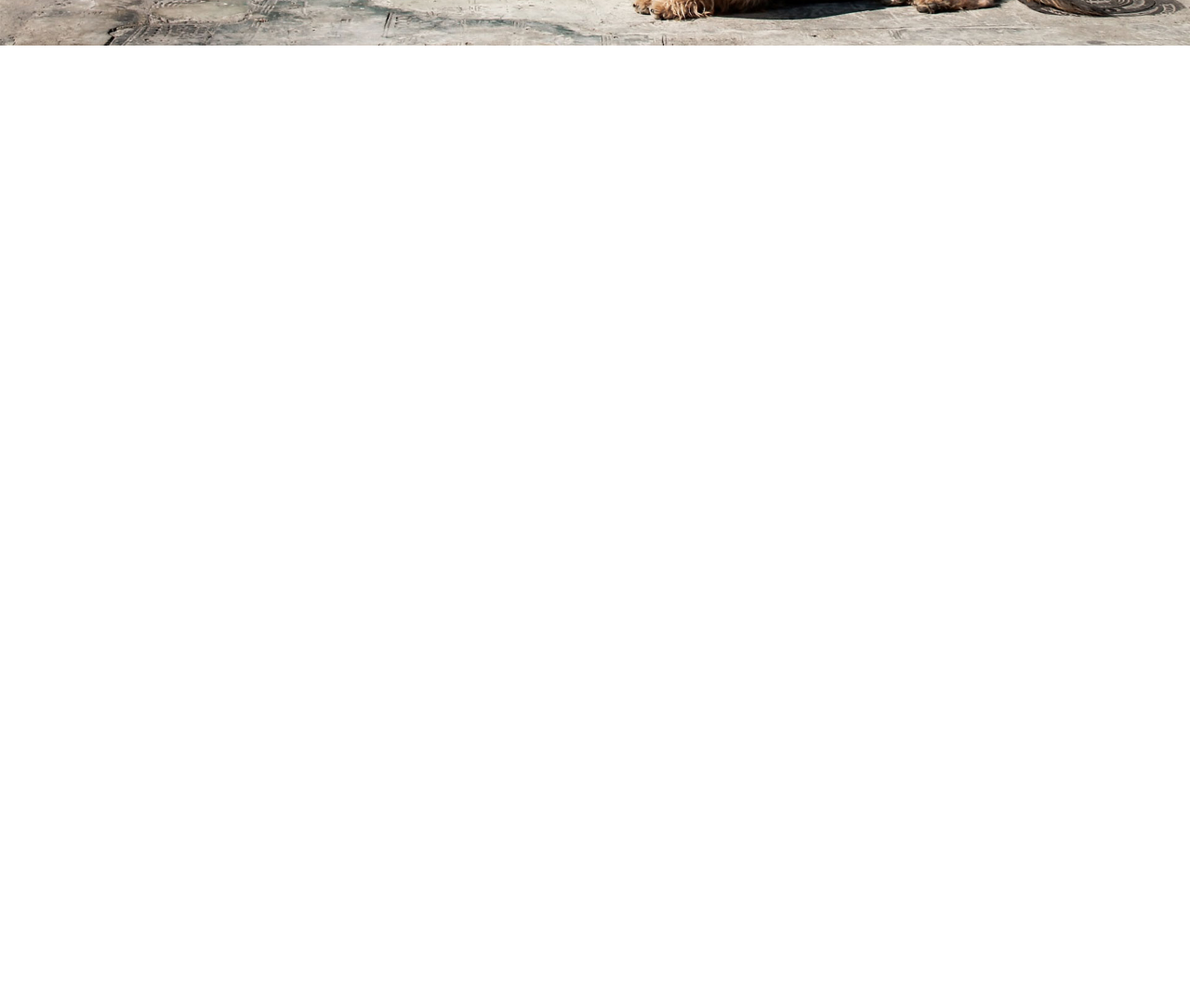
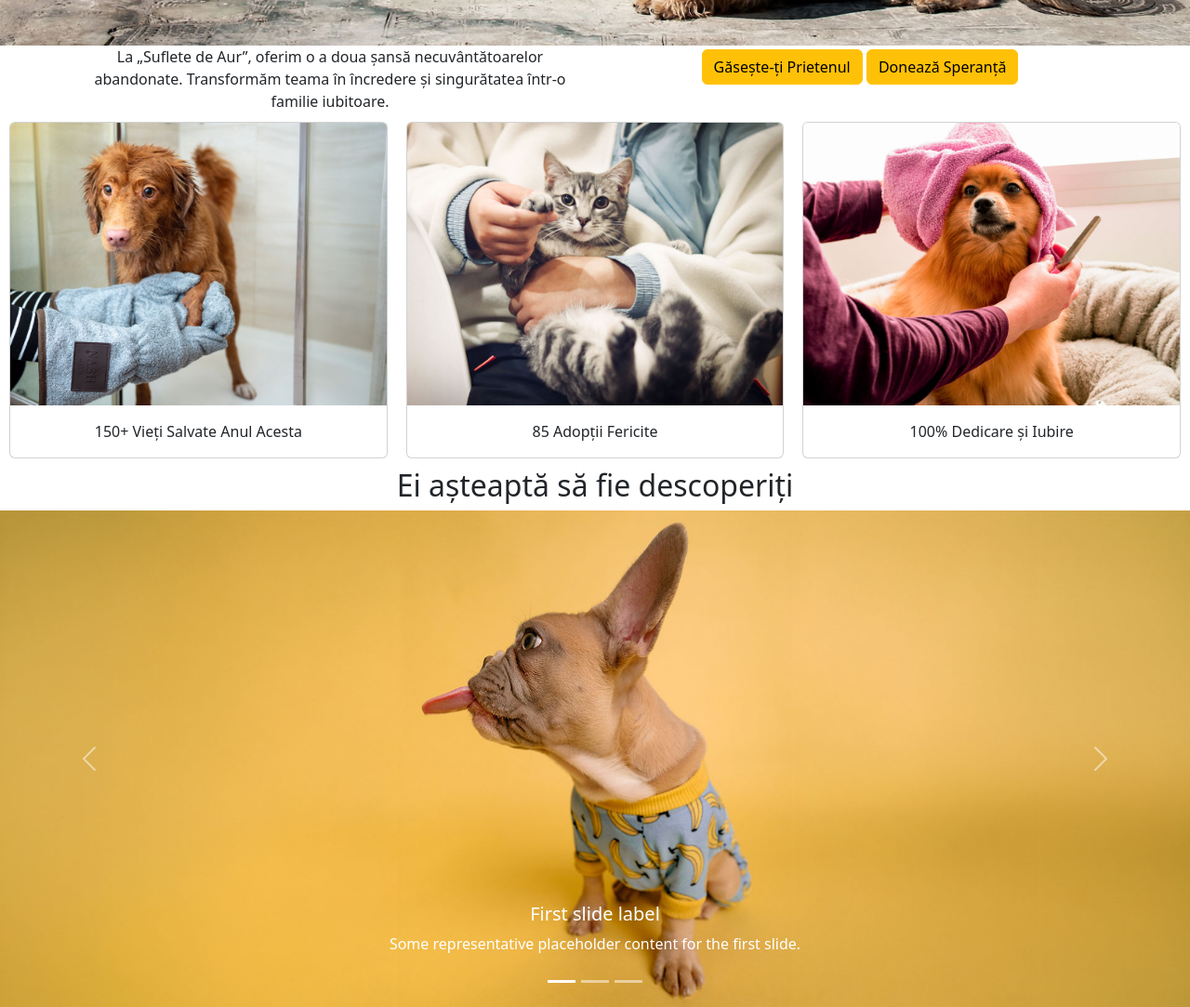
Before and after one commit to irime-mario/Asociatia-Suflete-de-Aur, a plain HTML site: page index.html in a window 1280 px wide. Shown: the part 540-1623 px from the top of the page at 93% size. Before the commit the page ends 800 px from the top, so only its background shows below. Drawn offline with nearby package versions, Linux system fonts and the light colour scheme.

Commit message:
2 Butoane Carduri si Carussel
am adaugat textul putin 2 butoane cardurile si Carusselul.

```diff
--- a/index.html
+++ b/index.html
@@ -9,7 +9,8 @@
         integrity="sha384-sRIl4kxILFvY47J16cr9ZwB07vP4J8+LH7qKQnuqkuIAvNWLzeN8tE5YBujZqJLB" crossorigin="anonymous">
 </head>
 <style>
-
+.flex{ display:flex}
+.margin-card{margin:10px}
 
 
 </style>
@@ -43,6 +44,94 @@
 <img src="caine-afara.jpg" class="img-fluid" alt="caine pe stradă">
 
 
+<div class="container text-center">
+  <div class="row align-items-start">
+    <div class="col">
+      La „Suflete de Aur”, oferim o a doua șansă necuvântătoarelor abandonate. Transformăm teama în încredere și singurătatea într-o familie iubitoare.
+    </div>
+    <div class="col">
+      <button type="button" class="btn btn-warning mt-1">Găsește-ți Prietenul</button>
+      <button type="button" class="btn btn-warning mt-1">Donează Speranță</button>
+    </div>
+  </div>
+</div>
+
+<div class="flex">
+<div class="card margin-card">
+  <img src="caine-la-dus.jpg" class="card-img-top" alt="caine maro într-o cabină de duș">
+  <div class="card-body">
+    <p class="card-text text-center">150+ Vieți Salvate Anul Acesta</p>
+  </div>
+</div>
+
+<div class="card margin-card">
+  <img src="pisica-in-brate.jpg" class="card-img-top" alt="pisică gri ținută în brațe">
+  <div class="card-body">
+    <p class="card-text text-center">85 Adopții Fericite</p>
+  </div>
+</div>
+
+<div class="card margin-card">
+  <img src="caine-la-tuns.jpg" class="card-img-top" alt="caine portocaliu la tuns">
+  <div class="card-body">
+    <p class="card-text text-center">100% Dedicare și Iubire</p>
+  </div>
+</div>
+</div>
+
+<h2 class="text-center">Ei așteaptă să fie descoperiți</h2>
+
+<div id="carouselExampleCaptions" class="carousel slide">
+  <div class="carousel-indicators">
+    <button type="button" data-bs-target="#carouselExampleCaptions" data-bs-slide-to="0" class="active" aria-current="true" aria-label="Slide 1"></button>
+    <button type="button" data-bs-target="#carouselExampleCaptions" data-bs-slide-to="1" aria-label="Slide 2"></button>
+    <button type="button" data-bs-target="#carouselExampleCaptions" data-bs-slide-to="2" aria-label="Slide 3"></button>
+  </div>
+  <div class="carousel-inner">
+    <div class="carousel-item active">
+      <img src="caine-cu-limba-scoasa.jpg" class="d-block w-100" alt="...">
+      <div class="carousel-caption d-none d-md-block">
+        <h5>First slide label</h5>
+        <p>Some representative placeholder content for the first slide.</p>
+      </div>
+    </div>
+    <div class="carousel-item">
+      <img src="caine-cu-gura-deschisa.jpg" class="d-block w-100" alt="...">
+      <div class="carousel-caption d-none d-md-block">
+        <h5>Second slide label</h5>
+        <p>Some representative placeholder content for the second slide.</p>
+      </div>
+    </div>
+    <div class="carousel-item">
+      <img src="caine-cu-spatele.jpg" class="d-block w-100" alt="...">
+      <div class="carousel-caption d-none d-md-block">
+        <h5>Third slide label</h5>
+        <p>Some representative placeholder content for the third slide.</p>
+      </div>
+    </div>
+  </div>
+  <button class="carousel-control-prev" type="button" data-bs-target="#carouselExampleCaptions" data-bs-slide="prev">
+    <span class="carousel-control-prev-icon" aria-hidden="true"></span>
+    <span class="visually-hidden">Previous</span>
+  </button>
+  <button class="carousel-control-next" type="button" data-bs-target="#carouselExampleCaptions" data-bs-slide="next">
+    <span class="carousel-control-next-icon" aria-hidden="true"></span>
+    <span class="visually-hidden">Next</span>
+  </button>
+</div>
+
+
+
+
+
+
+
+
+
+
+
+
+
 
 
 
```
Also changed, not shown: caine-cu-gura-deschisa.jpg (added), caine-cu-limba-scoasa.jpg (added), caine-cu-spatele.jpg (added), caine-la-dus.jpg (added), caine-la-tuns.jpg (added), pisica-in-brate.jpg (added).
